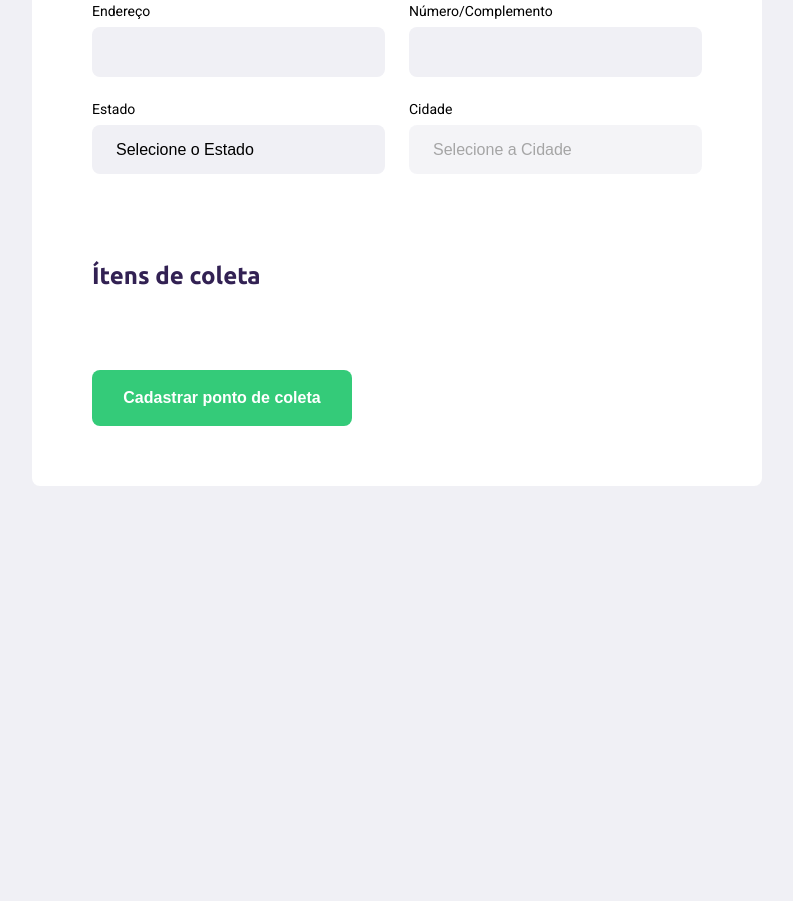
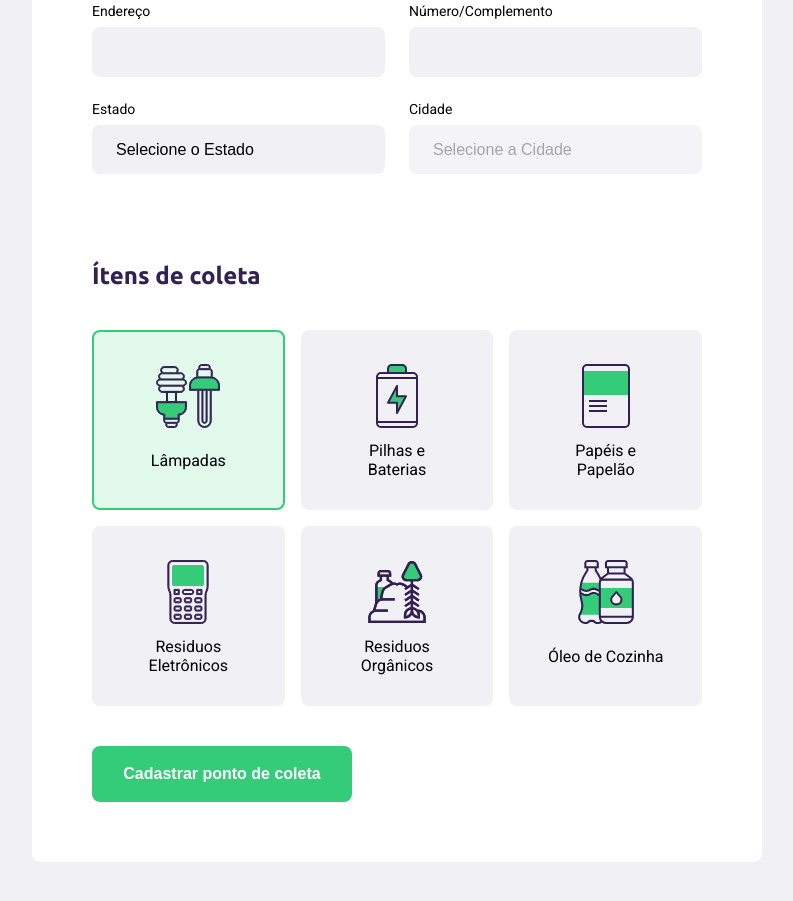
Before and after one commit to SamirisSantos/ecoleta, a plain HTML site: page create-point.html in a window 1280 px wide. Shown: the part 501-1402 px from the top of the page, without its empty margins (243-1036 px from the left). Before the commit the page ends 1067 px from the top, so only its background shows below. Drawn offline with Linux system fonts and the light colour scheme; no server answers.

Commit message:
edição area de itens de coleta

```diff
--- a/create-point.html
+++ b/create-point.html
@@ -24,37 +24,64 @@
                 <legend><h2>Dados da entidade</h2></legend>
                 <div class="field">
                     <label for="name">Nome da Entidade</label>
-                    <input type="text" name="name">
+                    <input type="text" name="name" required>
                 </div>
                 <div class="field-group">
                     <div class="field">
                         <label for="adress">Endereço</label>
-                        <input type="text" name="adress">
+                        <input type="text" name="adress"required>
                     </div>
                     <div class="field">
                         <label for="adress2">Número/Complemento</label>
-                        <input type="text" name="adress2">
+                        <input type="text" name="adress2" required>
                     </div>
                 </div>
                 <div class="field-group">
                     <div class="field">
                         <label for="state">Estado</label>
-                        <select name="uf">
+                        <select name="uf"required>
                             <option value="">Selecione o Estado</option>
                         </select>
                     </div>
                     <div class="field">
                         <label for="city">Cidade</label>
-                        <select name="city" id="city" disabled>
+                        <select name="city" id="city" disabled required>
                             <option value="">Selecione a Cidade</option>
                         </select>
                         <input type="hidden" name="state">
                     </div>
                 </div>
+
             </fieldset>
             <fieldset>
                 <legend><h2>Ítens de coleta</h2></legend>
             </fieldset>
+            <div class="items-grid">
+                <li data-id="1" class="selected">
+                    <img src="/assets/lampadas.svg" alt="lampadas"></img>
+                    <span>Lâmpadas</span>
+                </li>
+                <li data-id="2">
+                    <img src="/assets/baterias.svg" alt="pilhas e baterias"></img>
+                    <span>Pilhas e Baterias</span>
+                </li>
+                <li data-id="3">
+                    <img src="/assets/papeis-papelao.svg" alt="papeis e papelao"></img>
+                    <span>Papéis e Papelão</span>
+                </li>
+                <li data-id="4">
+                    <img src="/assets/eletronicos.svg" alt="residuos eletronicos"></img>
+                    <span>Residuos Eletrônicos</span>
+                </li>
+                <li data-id="4">
+                    <img src="/assets/organicos.svg" alt="residuos organicos"></img>
+                    <span>Residuos Orgânicos</span>
+                </li>
+                <li data-id="6">
+                    <img src="/assets/oleo.svg" alt="oleo de cozinha"></img>
+                    <span>Óleo de Cozinha</span>
+                </li>
+            </div>
             <button type="submit">Cadastrar ponto de coleta</button>
         </form>
     </div>
--- a/scripts/create-point.js
+++ b/scripts/create-point.js
@@ -22,14 +22,24 @@ function getCities(event){
 
     const urlCity = `https://servicodados.ibge.gov.br/api/v1/localidades/estados/${ufValue}/municipios`;
 
+    // carregar os dados em uma array, FAZER,
+    //para não precisar requisitando a API toda vez
+
+    citySelect.innerHTML = ` <option value="">Selecione a Cidade</option>`
+    citySelect.disabled = true
+
     fetch(urlCity)
     .then (res => res.json())
     .then (cities =>{
         for (city of cities){
-            citySelect.innerHTML += `<option value="${city.id}"> ${city.nome} </option>`;
+            citySelect.innerHTML += `<option value="${city.nome}"> ${city.nome} </option>`;
         }
         citySelect.disabled = false
     });
 }
 
 document.querySelector("select[name=uf]").addEventListener('change',getCities);
+
+//itens de coleta
+
+const itemstoCollet = document.querySelectorAll(".items-grid li")
--- a/style/create-point.css
+++ b/style/create-point.css
@@ -89,3 +89,34 @@ form button{
 form button:hover{
     background-color: #2fb86e;
 }
+.items-grid{
+    display: grid;
+    grid-template-columns: 1fr 1fr 1fr;
+    gap: 16px;
+}
+.items-grid li{
+    background-color: #f0f0f5;
+    list-style: none;
+    border: 2px solid #f0f0f5;
+    border-radius:  8px;
+    height: 180px;
+    padding: 32px 24px 16px;
+    display: flex;
+    flex-direction: column;
+    align-items: center;
+    justify-content: space-between;
+    text-align: center;
+    cursor: pointer;
+}
+.items-grid li span{
+    margin: 12px;
+    flex: 1;
+    display: flex;
+    align-items: center;
+    color: var (--title-color);
+}
+.items-grid li.selected{
+    background-color: #e1faec;
+    border: 2px solid #34cb79;
+
+}
```
